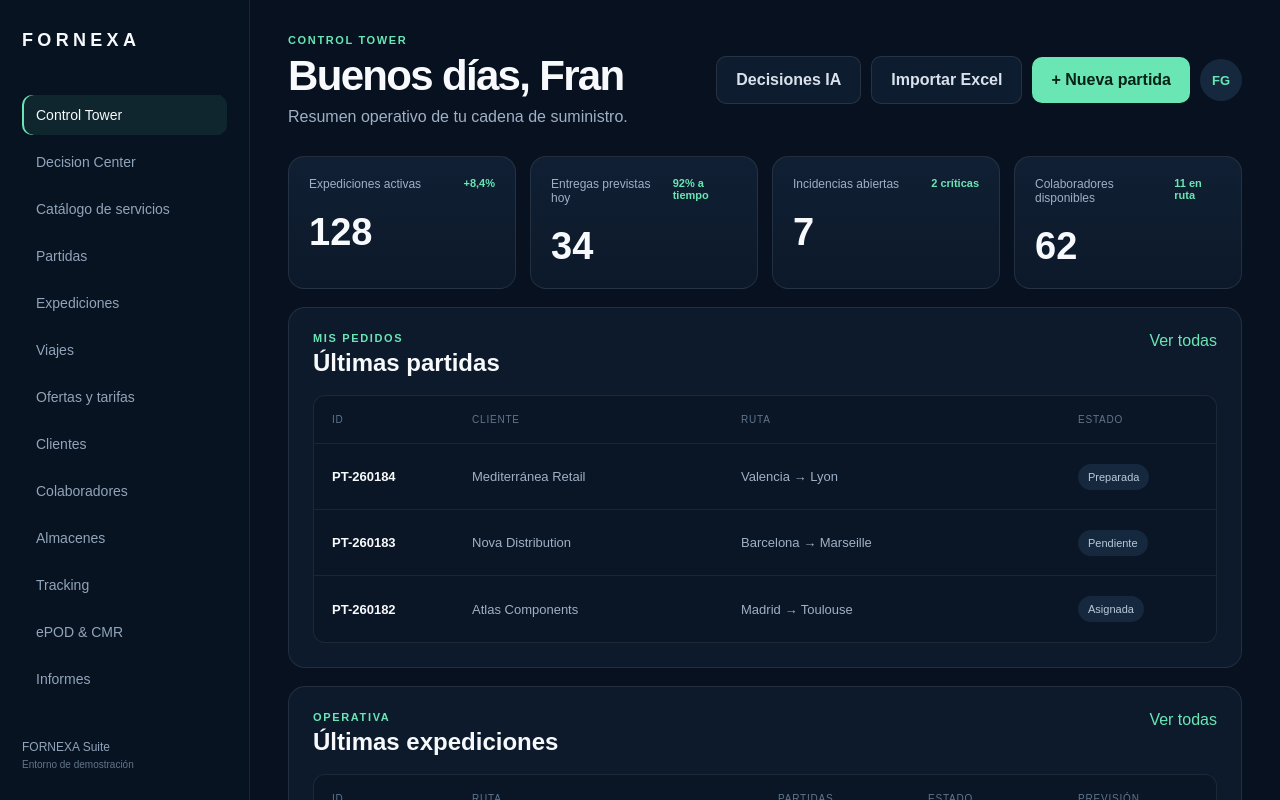
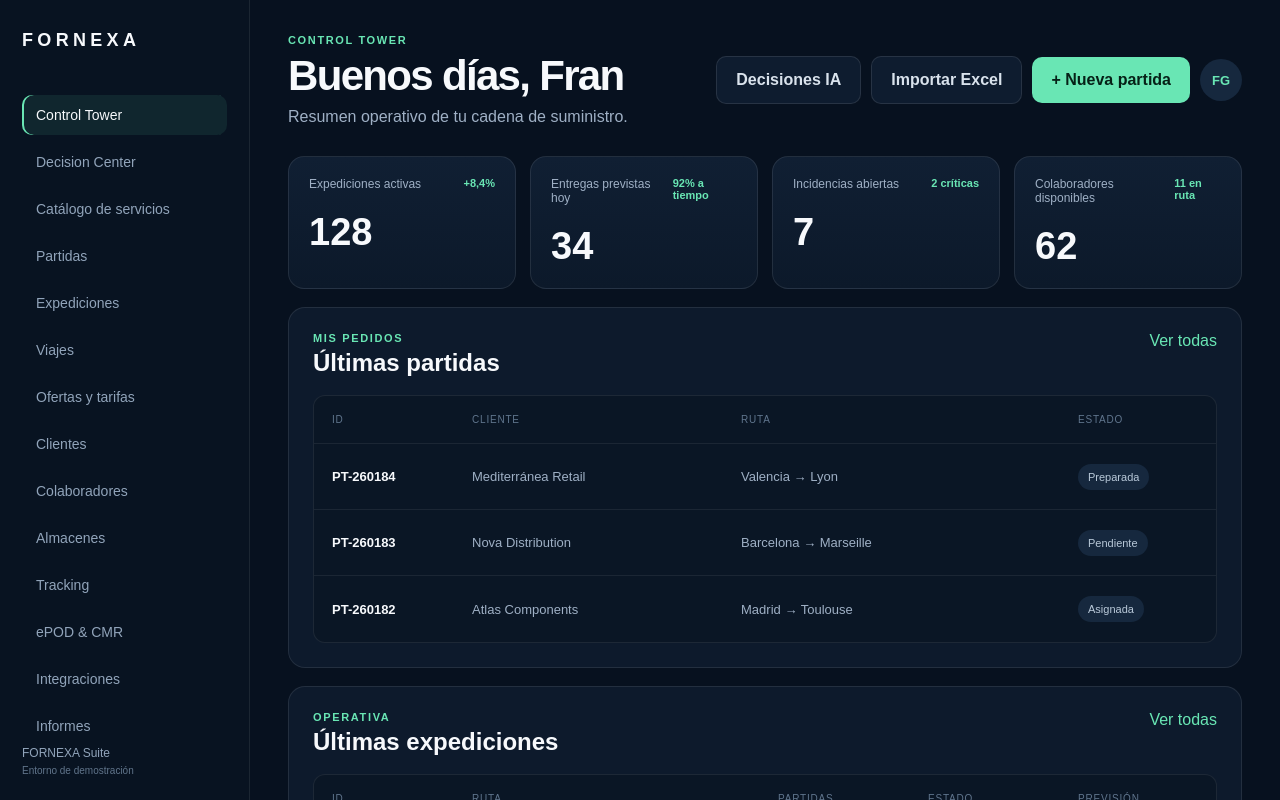
Before and after one commit to fragonh2-boop/Fornexa, a Next.js app: page /dashboard in a window 1280 px wide. Shown: the top 800 px of the page. Built offline with nearby package versions, Linux system fonts and the light colour scheme.

Commit message:
Add Connectivity Hub to dashboard navigation

```diff
--- a/app/dashboard/page.tsx
+++ b/app/dashboard/page.tsx
@@ -7,7 +7,7 @@ const parts = [["PT-260184","Mediterránea Retail","Valencia → Lyon","Preparad
 const trips = [["VJ-260041","2 expediciones","La Jonquera","En ruta"],["VJ-260040","1 expedición","Barcelona","Carga prevista"],["VJ-260039","1 expedición","Toulouse","Finalizado"]];
 
 export default function DashboardPage(){return <main className={styles.shell}>
-<aside className={styles.sidebar}><Link href="/dashboard" className={styles.brand}>FORNEXA</Link><nav className={styles.nav}><Link className={styles.active} href="/dashboard">Control Tower</Link><Link href="/dashboard/decision-center">Decision Center</Link><Link href="/dashboard/servicios">Catálogo de servicios</Link><Link href="/dashboard/partidas">Partidas</Link><Link href="/dashboard/expediciones">Expediciones</Link><Link href="/dashboard/viajes">Viajes</Link><Link href="/dashboard/ofertas-tarifas">Ofertas y tarifas</Link><Link href="/dashboard/clientes">Clientes</Link><Link href="/dashboard/colaboradores">Colaboradores</Link><Link href="/dashboard/almacenes">Almacenes</Link><Link href="/dashboard/tracking">Tracking</Link><Link href="/dashboard/epod-cmr">ePOD & CMR</Link><Link href="/dashboard/informes">Informes</Link></nav><div className={styles.sidebarFooter}><span>FORNEXA Suite</span><small>Entorno de demostración</small></div></aside>
+<aside className={styles.sidebar}><Link href="/dashboard" className={styles.brand}>FORNEXA</Link><nav className={styles.nav}><Link className={styles.active} href="/dashboard">Control Tower</Link><Link href="/dashboard/decision-center">Decision Center</Link><Link href="/dashboard/servicios">Catálogo de servicios</Link><Link href="/dashboard/partidas">Partidas</Link><Link href="/dashboard/expediciones">Expediciones</Link><Link href="/dashboard/viajes">Viajes</Link><Link href="/dashboard/ofertas-tarifas">Ofertas y tarifas</Link><Link href="/dashboard/clientes">Clientes</Link><Link href="/dashboard/colaboradores">Colaboradores</Link><Link href="/dashboard/almacenes">Almacenes</Link><Link href="/dashboard/tracking">Tracking</Link><Link href="/dashboard/epod-cmr">ePOD & CMR</Link><Link href="/dashboard/integraciones">Integraciones</Link><Link href="/dashboard/informes">Informes</Link></nav><div className={styles.sidebarFooter}><span>FORNEXA Suite</span><small>Entorno de demostración</small></div></aside>
 <section className={styles.content}><header className={styles.header}><div><p className={styles.eyebrow}>CONTROL TOWER</p><h1>Buenos días, Fran</h1><p>Resumen operativo de tu cadena de suministro.</p></div><div className={styles.actions}><Link href="/dashboard/decision-center"><button type="button" className={styles.secondary}>Decisiones IA</button></Link><Link href="/dashboard/importar"><button type="button" className={styles.secondary}>Importar Excel</button></Link><Link href="/dashboard/nuevo/partida"><button type="button">+ Nueva partida</button></Link><div className={styles.avatar}>FG</div></div></header>
 <section className={styles.metrics}>{metrics.map(([v,l,n])=><article key={l}><div className={styles.metricTop}><span>{l}</span><strong>{n}</strong></div><b>{v}</b></article>)}</section>
 <section className={styles.operationsGrid}>
```
